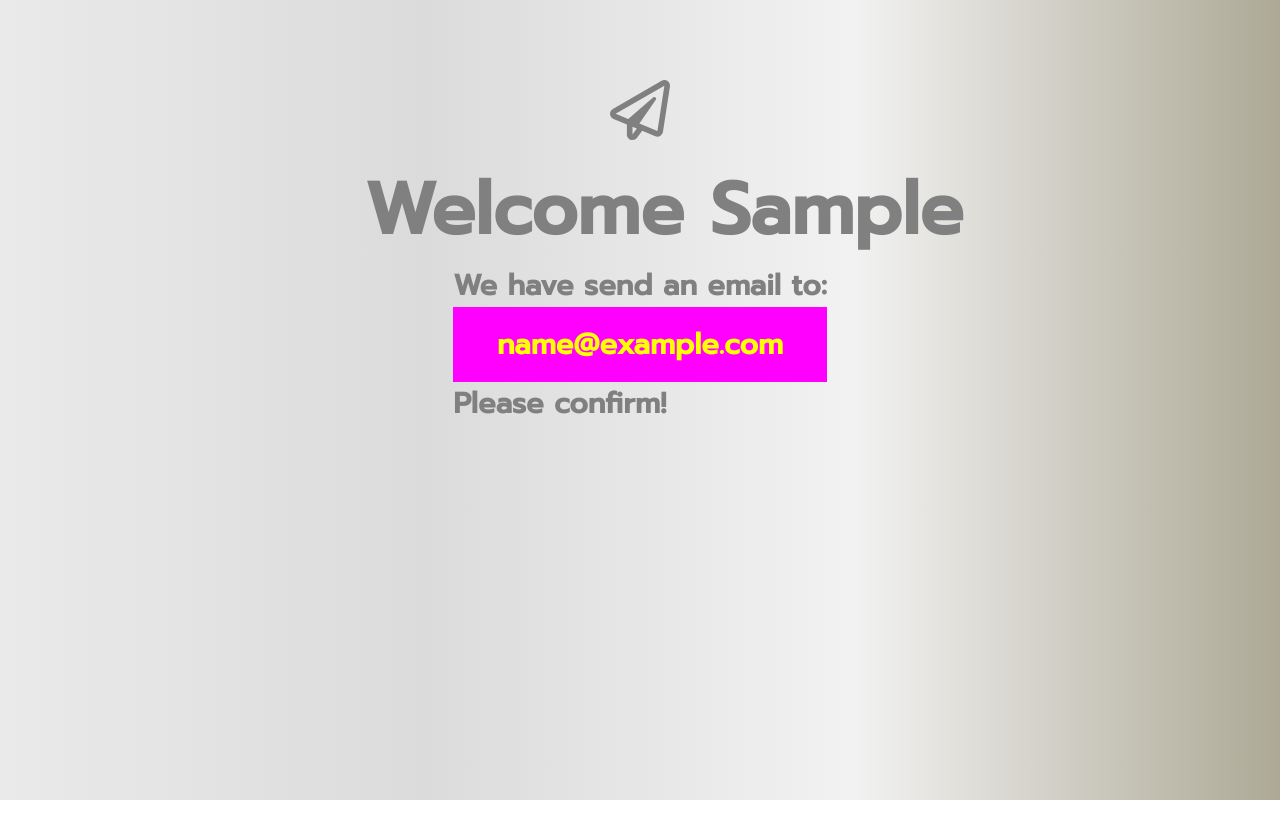
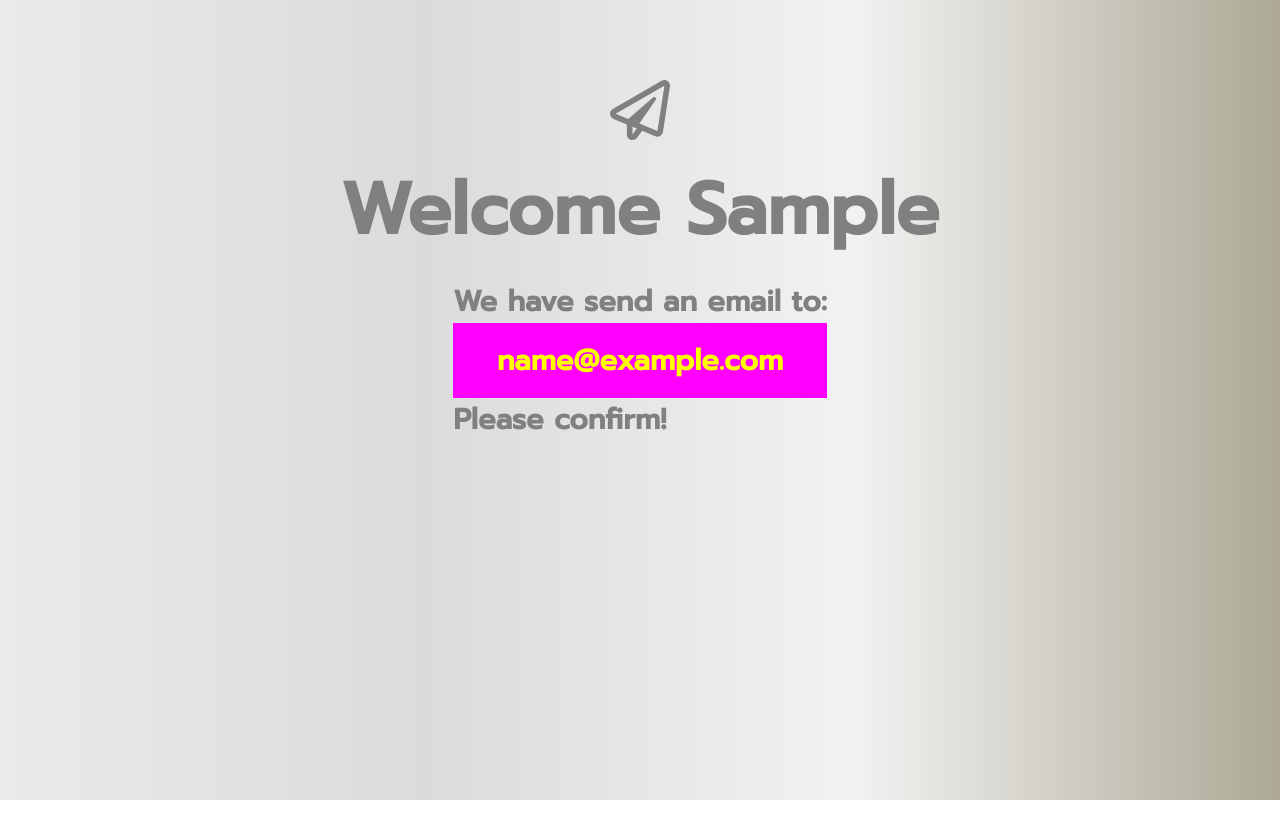
Before and after one commit to MandyNeumeyer/login-form, a React (Create React App) app: page / in a window 1280 px wide. Both pictures are taken after typing "Sample", "name@example.com", "Sample123", "Sample123" into the empty fields and a click on the button 640 px from the left and 571 px from the top of the page. Shown: the top 838 px of the page. Built offline with nearby package versions, Linux system fonts and the light colour scheme.

Commit message:
Readme gif added

```diff
--- a/src/components/Success.css
+++ b/src/components/Success.css
@@ -13,7 +13,7 @@
 
 .greeting{
     font-size: 3rem;
-    margin: 1rem 0 0 3rem;
+    margin: 1rem;
 }
 
 .sendTo{
```
Also changed, not shown: signUp.gif.
